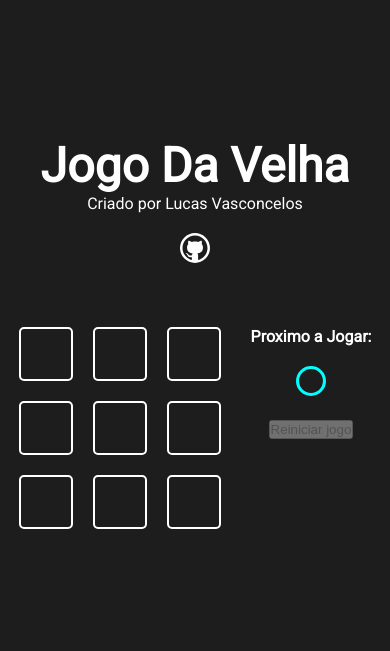
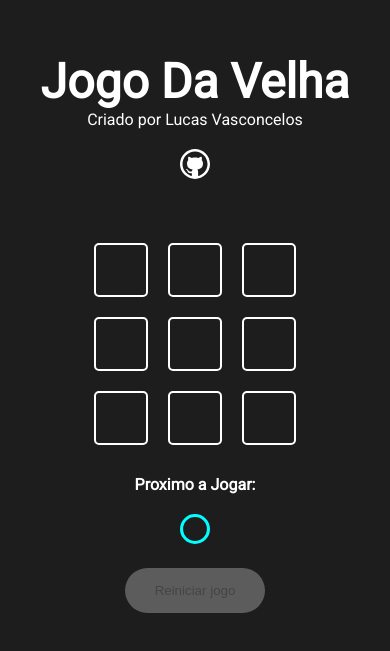
Before and after one commit to LucasVasconcelosDev/Projeto-JogoDaVelha, a Next.js app: page / in a window 390 px wide. Shown: the part 109-760 px from the top of the page. Built offline with nearby package versions, Linux system fonts and the light colour scheme.

Commit message:
estilizado botão e responsividade.

```diff
--- a/src/components/button/Button.module.css
+++ b/src/components/button/Button.module.css
@@ -1 +1,11 @@
-.button{}
+.button{
+    padding: 15px 30px;
+    border-radius: 50px;
+    cursor: pointer;
+    border: 0;
+}
+
+.button:disabled{
+    cursor: default;
+
+}
--- a/src/components/game/Game.module.css
+++ b/src/components/game/Game.module.css
@@ -8,3 +8,9 @@
     display: flex;
     gap: 30px;
 }
+
+@media screen and (max-width: 400px){
+    .gameContent{
+        flex-direction: column;
+    }
+}
```
